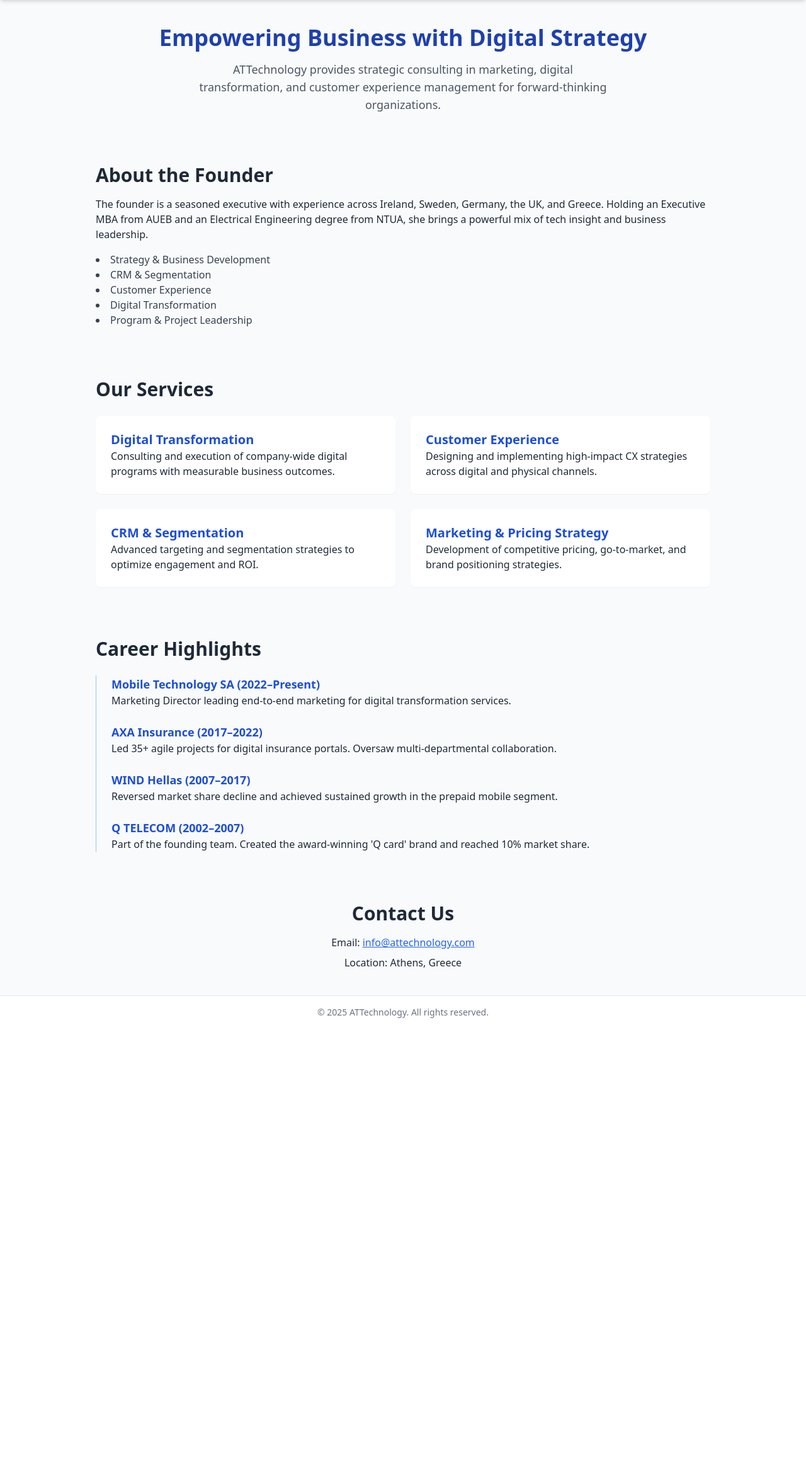
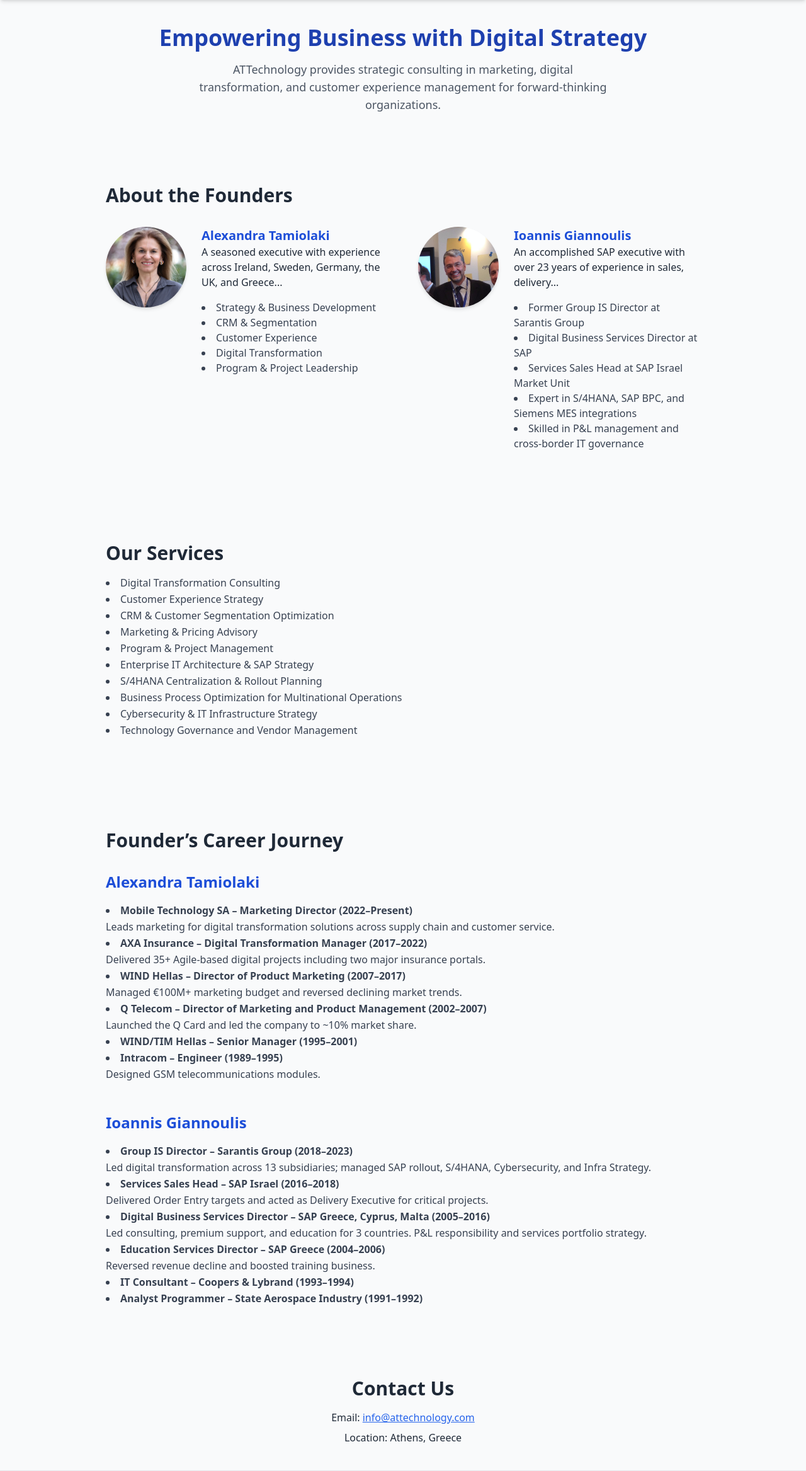
Before and after one commit to mikegiann01/ATTechnology, a FastAPI app: page / in a window 1280 px wide. Shown: the part 52-2387 px from the top of the page at 63% size. Before the commit the page ends 1668 px from the top, so only its background shows below. Run offline with FastAPI, Linux system fonts and the light colour scheme; some libraries are stand-ins or nearby versions.

Commit message:
Second mockup update

```diff
--- a/app/templates/index.html
+++ b/app/templates/index.html
@@ -35,11 +35,17 @@
     </section>
 
     <!-- ABOUT SECTION -->
-    <section id="about">
-      <h2 class="text-3xl font-bold text-gray-800 mb-4">About the Founder</h2>
-      <p class="mb-4">
-        The founder is a seasoned executive with experience across Ireland, Sweden, Germany, the UK, and Greece. Holding an Executive MBA from AUEB and an Electrical Engineering degree from NTUA, she brings a powerful mix of tech insight and business leadership.
-      </p>
+    <section id="about" class="px-4 py-8">
+  <h2 class="text-3xl font-bold text-gray-800 mb-8">About the Founders</h2>
+
+  <div class="grid grid-cols-1 md:grid-cols-2 gap-12">
+    <!-- Founder 1 -->
+    <div class="flex items-start gap-6">
+      <img src="/static/images/Aleka-Tamiolaki-e1712142482885.png" alt="Founder 1"
+        class="w-32 h-32 rounded-full object-cover shadow-md">
+      <div>
+        <h3 class="text-xl font-semibold text-blue-700">Alexandra Tamiolaki</h3>
+        <p class="mb-4">A seasoned executive with experience across Ireland, Sweden, Germany, the UK, and Greece...</p>
         <ul class="list-disc list-inside text-gray-700">
           <li>Strategy & Business Development</li>
           <li>CRM & Segmentation</li>
@@ -47,58 +53,90 @@
           <li>Digital Transformation</li>
           <li>Program & Project Leadership</li>
         </ul>
-    </section>
+      </div>
+    </div>
 
-    <!-- SERVICES SECTION -->
-    <section id="services">
-      <h2 class="text-3xl font-bold text-gray-800 mb-6">Our Services</h2>
-      <div class="grid md:grid-cols-2 gap-6">
-        <div class="bg-white shadow-sm rounded-lg p-6">
-          <h3 class="text-xl font-semibold text-blue-700">Digital Transformation</h3>
-          <p>Consulting and execution of company-wide digital programs with measurable business outcomes.</p>
+    <!-- Founder 2 -->
+    <div class="flex items-start gap-6">
+      <img src="/static/images/giannis_giannoulis_image.jpg" alt="Founder 2"
+        class="w-32 h-32 rounded-full object-cover shadow-md">
+      <div>
+        <h3 class="text-xl font-semibold text-blue-700">Ioannis Giannoulis</h3>
+        <p class="mb-4">An accomplished SAP executive with over 23 years of experience in sales, delivery...</p>
+        <ul class="list-disc list-inside text-gray-700">
+          <li>Former Group IS Director at Sarantis Group</li>
+          <li>Digital Business Services Director at SAP</li>
+          <li>Services Sales Head at SAP Israel Market Unit</li>
+          <li>Expert in S/4HANA, SAP BPC, and Siemens MES integrations</li>
+          <li>Skilled in P&L management and cross-border IT governance</li>
+        </ul>
       </div>
-        <div class="bg-white shadow-sm rounded-lg p-6">
-          <h3 class="text-xl font-semibold text-blue-700">Customer Experience</h3>
-          <p>Designing and implementing high-impact CX strategies across digital and physical channels.</p>
-        </div>
-        <div class="bg-white shadow-sm rounded-lg p-6">
-          <h3 class="text-xl font-semibold text-blue-700">CRM & Segmentation</h3>
-          <p>Advanced targeting and segmentation strategies to optimize engagement and ROI.</p>
-        </div>
-        <div class="bg-white shadow-sm rounded-lg p-6">
-          <h3 class="text-xl font-semibold text-blue-700">Marketing & Pricing Strategy</h3>
-          <p>Development of competitive pricing, go-to-market, and brand positioning strategies.</p>
     </div>
   </div>
 </section>
 
+    <!-- SERVICES SECTION -->
+    <section id="services" class="px-4 py-8">
+      <h2 class="text-3xl font-bold text-gray-800 mb-4">Our Services</h2>
+      <ul class="list-disc list-inside text-gray-700 leading-relaxed">
+        <li>Digital Transformation Consulting</li>
+        <li>Customer Experience Strategy</li>
+        <li>CRM & Customer Segmentation Optimization</li>
+        <li>Marketing & Pricing Advisory</li>
+        <li>Program & Project Management</li>
+        <li>Enterprise IT Architecture & SAP Strategy</li>
+        <li>S/4HANA Centralization & Rollout Planning</li>
+        <li>Business Process Optimization for Multinational Operations</li>
+        <li>Cybersecurity & IT Infrastructure Strategy</li>
+        <li>Technology Governance and Vendor Management</li>
+      </ul>
+    </section>
+
+
     <!-- CAREER SECTION -->
-    <section id="career">
-      <h2 class="text-3xl font-bold text-gray-800 mb-6">Career Highlights</h2>
-      <ol class="relative border-l border-blue-300 pl-6 space-y-6">
-        <li>
-          <h4 class="text-lg font-semibold text-blue-700">Mobile Technology SA (2022–Present)</h4>
-          <p>Marketing Director leading end-to-end marketing for digital transformation services.</p>
-        </li>
-        <li>
-          <h4 class="text-lg font-semibold text-blue-700">AXA Insurance (2017–2022)</h4>
-          <p>Led 35+ agile projects for digital insurance portals. Oversaw multi-departmental collaboration.</p>
-        </li>
-        <li>
-          <h4 class="text-lg font-semibold text-blue-700">WIND Hellas (2007–2017)</h4>
-          <p>Reversed market share decline and achieved sustained growth in the prepaid mobile segment.</p>
-        </li>
-        <li>
-          <h4 class="text-lg font-semibold text-blue-700">Q TELECOM (2002–2007)</h4>
-          <p>Part of the founding team. Created the award-winning 'Q card' brand and reached 10% market share.</p>
-        </li>
-      </ol>
+    <section id="career" class="px-4 py-8">
+  <h2 class="text-3xl font-bold text-gray-800 mb-8">Founder’s Career Journey</h2>
+
+  <!-- Alexandra's Timeline -->
+  <div class="mb-12">
+    <h3 class="text-2xl font-semibold text-blue-700 mb-4">Alexandra Tamiolaki</h3>
+    <ul class="list-disc list-inside text-gray-700 leading-relaxed">
+      <li><strong>Mobile Technology SA – Marketing Director (2022–Present)</strong><br>
+        Leads marketing for digital transformation solutions across supply chain and customer service.</li>
+      <li><strong>AXA Insurance – Digital Transformation Manager (2017–2022)</strong><br>
+        Delivered 35+ Agile-based digital projects including two major insurance portals.</li>
+      <li><strong>WIND Hellas – Director of Product Marketing (2007–2017)</strong><br>
+        Managed €100M+ marketing budget and reversed declining market trends.</li>
+      <li><strong>Q Telecom – Director of Marketing and Product Management (2002–2007)</strong><br>
+        Launched the Q Card and led the company to ~10% market share.</li>
+      <li><strong>WIND/TIM Hellas – Senior Manager (1995–2001)</strong></li>
+      <li><strong>Intracom – Engineer (1989–1995)</strong><br>
+        Designed GSM telecommunications modules.</li>
+    </ul>
+  </div>
+
+  <!-- Ioannis' Timeline -->
+  <div>
+    <h3 class="text-2xl font-semibold text-blue-700 mb-4">Ioannis Giannoulis</h3>
+    <ul class="list-disc list-inside text-gray-700 leading-relaxed">
+      <li><strong>Group IS Director – Sarantis Group (2018–2023)</strong><br>
+        Led digital transformation across 13 subsidiaries; managed SAP rollout, S/4HANA, Cybersecurity, and Infra Strategy.</li>
+      <li><strong>Services Sales Head – SAP Israel (2016–2018)</strong><br>
+        Delivered Order Entry targets and acted as Delivery Executive for critical projects.</li>
+      <li><strong>Digital Business Services Director – SAP Greece, Cyprus, Malta (2005–2016)</strong><br>
+        Led consulting, premium support, and education for 3 countries. P&L responsibility and services portfolio strategy.</li>
+      <li><strong>Education Services Director – SAP Greece (2004–2006)</strong><br>
+        Reversed revenue decline and boosted training business.</li>
+      <li><strong>IT Consultant – Coopers & Lybrand (1993–1994)</strong></li>
+      <li><strong>Analyst Programmer – State Aerospace Industry (1991–1992)</strong></li>
+    </ul>
+  </div>
 </section>
 
     <!-- CONTACT SECTION -->
     <section id="contact" class="text-center">
       <h2 class="text-3xl font-bold text-gray-800 mb-4">Contact Us</h2>
-      <p class="mb-2">Email: <a href="mailto:info@attechnology.com" class="text-blue-600 underline">info@attechnology.com</a></p>
+      <p class="mb-2">Email: <a href="mailto:mike.giannoulis01@gmail.com" class="text-blue-600 underline">info@attechnology.com</a></p>
       <p>Location: Athens, Greece</p>
     </section>
 
```
Also changed, not shown: app/static/images/Aleka-Tamiolaki-e1712142482885.png (added), app/static/images/giannis_giannoulis_image.jpg (added). Lines whose indentation alone changed are shown as unchanged.
